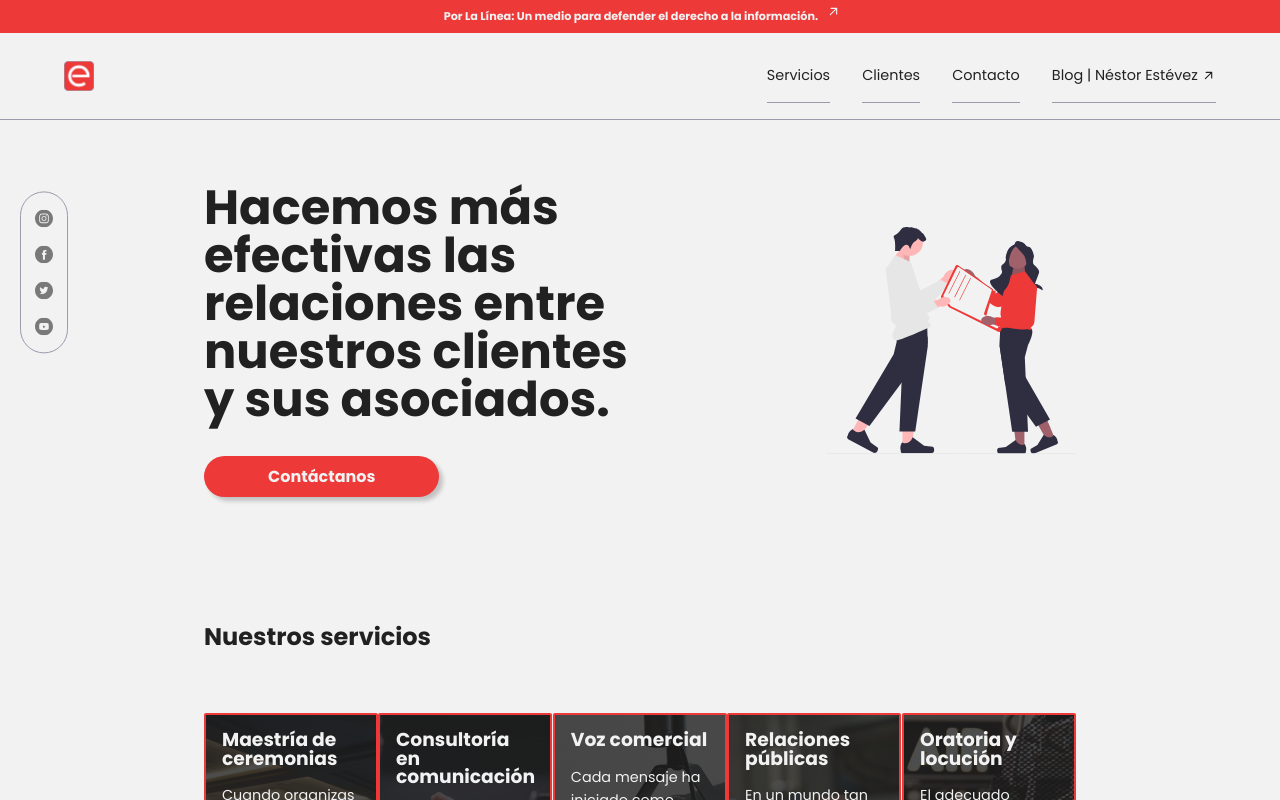
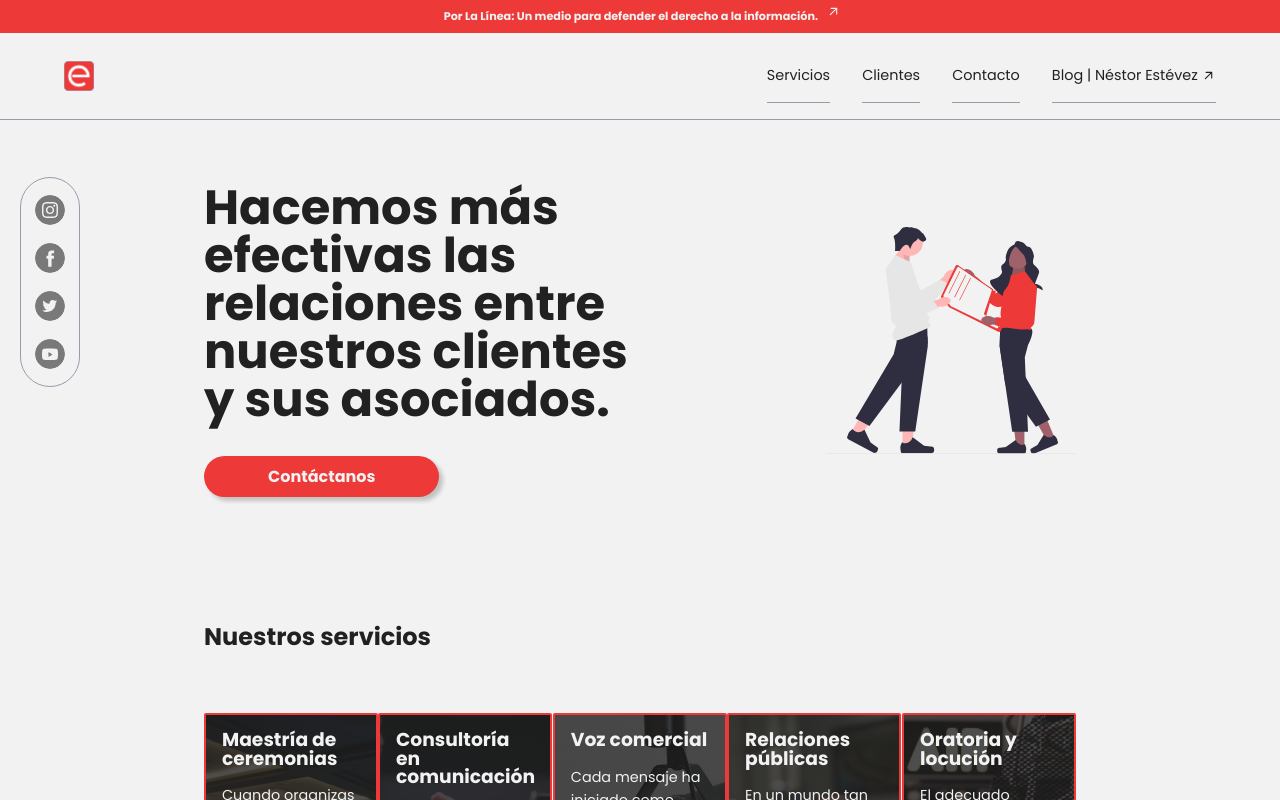
Before and after one commit to rafacovez/nescom, a Vue app: page / in a window 1280 px wide. Shown: the top 800 px of the page. Built offline with nearby package versions, Linux system fonts and the light colour scheme.

Commit message:
made social media component feed from .json data

```diff
--- a/src/components/NavSection.vue
+++ b/src/components/NavSection.vue
@@ -19,13 +19,14 @@
         :key="social.id"
         role="link"
         tabindex="0"
-        class="social-media-icon"
+        class="nav__social-media--link"
         :aria-label="`Navigate to Nescom ${social.name}`"
         @click="navigateTo(social.url)"
       >
         <object
           :data="getSocialLogo(social.name)"
           type="image/svg+xml"
+          class="nav__social-media--icon"
         ></object>
       </button>
     </div>
@@ -152,15 +153,25 @@ export default {
   gap: 1rem;
 }
 
-.nav__social-media > .social-media-icon {
+.nav__social-media--link {
   background: none;
   border: none;
+  width: fit-content;
   cursor: pointer;
   opacity: 0.5;
+  z-index: 2;
 }
 
-.nav__social-media > .social-media-icon:hover {
+.nav__social-media--link:hover {
   opacity: 1;
+}
+
+.nav__social-media--icon {
+  height: 30px;
+  width: 30px;
+  object-fit: cover;
+  border-radius: 50%;
+  pointer-events: none;
 }
 
 @media only screen and (min-width: 768px) {
--- a/src/components/SocialMediaModal.vue
+++ b/src/components/SocialMediaModal.vue
@@ -5,11 +5,15 @@
       :key="social.id"
       role="link"
       tabindex="0"
-      class="social-media__icon"
+      class="social-media__button"
       :aria-label="`Navigate to Nescom ${social.name}`"
       @click="navigateTo(social.url)"
     >
-      <object :data="getSocialLogo(social.name)" type="image/svg+xml"></object>
+      <object
+        :data="getSocialLogo(social.name)"
+        type="image/svg+xml"
+        class="social-media__icon"
+      ></object>
     </button>
   </div>
 </template>
@@ -52,24 +56,35 @@ export default {
     flex-direction: column;
     gap: 1rem;
     border: 1px solid var(--gray);
+    height: fit-content;
     width: fit-content;
     margin: 0;
     padding: 1rem 0.5rem;
     border-radius: var(--border-radius-md);
+    z-index: 1;
+  }
+
+  .social-media__button {
+    background: none;
+    border: none;
+    height: fit-content;
+    width: fit-content;
+    opacity: 0.5;
+    cursor: pointer;
+    position: relative;
+    z-index: 2;
+  }
+
+  .social-media__button:hover {
+    opacity: 1;
   }
 
   .social-media__icon {
-    display: grid;
-    place-items: center;
-    background: none;
-    border: none;
-    opacity: 0.5;
-    max-width: 30px;
-    cursor: pointer;
-  }
-
-  .social-media__icon:hover {
-    opacity: 1;
+    height: 30px;
+    width: 30px;
+    object-fit: cover;
+    border-radius: 50%;
+    pointer-events: none;
   }
 }
 </style>
```
